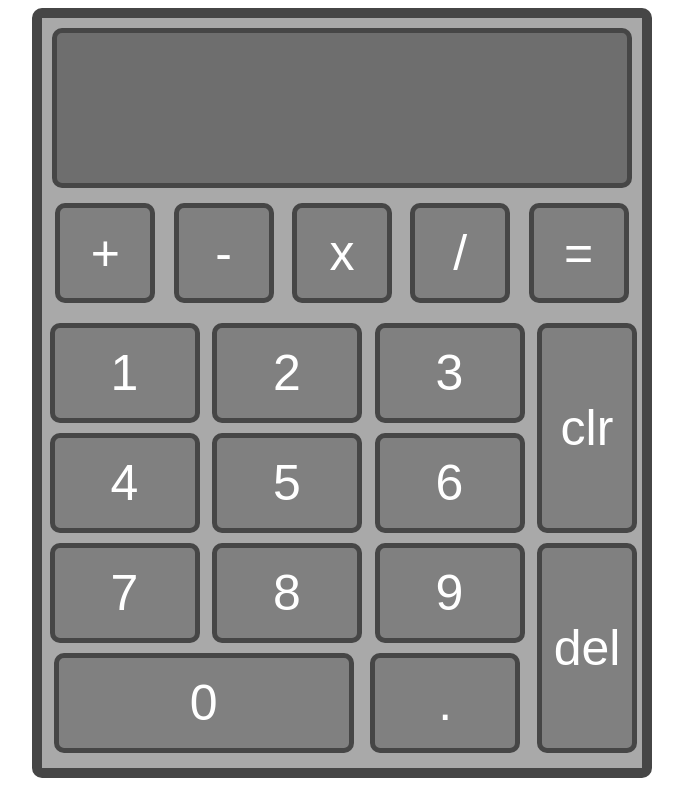
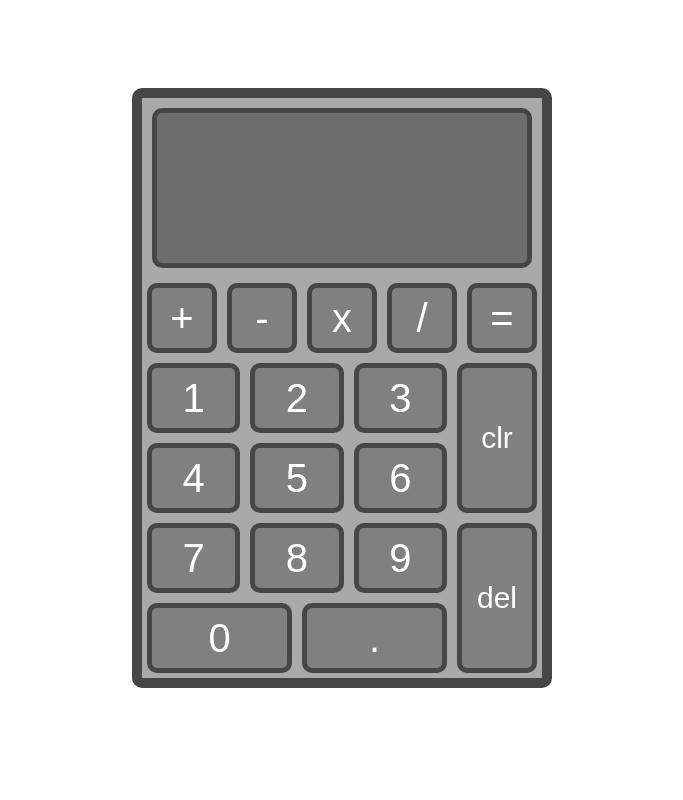
Before and after one commit to aashish-rupreja/calculator, a plain HTML site: page index.html in a window 1280 px wide. Both pictures are taken after a click on the button "clr". Shown: the whole page, without its empty margins (298-981 px from the left). Drawn offline with Linux system fonts and the light colour scheme.

Commit message:
Reduce calculator size and make text on display wrap

```diff
--- a/app.js
+++ b/app.js
@@ -2,29 +2,38 @@ const numberKeys = Array.from(document.getElementsByClassName("number-key"));
 const operationKeys = Array.from(document.getElementsByClassName("operation-key"));
 const clearKey = document.getElementById("clear");
 const delKey = document.getElementById("del");
-const display = document.getElementById("display");
+const equalsKey = document.getElementById("equals");
+const displayExpression = document.getElementById("expression");
+const displayAnswer = document.getElementById("answer");
 
 
 clearKey.addEventListener("click", function clearDisplay(e) {
-    if (display.hasChildNodes)
-        display.innerText = "";
+    displayExpression.innerText = "";
 })
 
 delKey.addEventListener("click", function deleteCharacter(e) {
-    let updatedText = display.innerText.slice(0, -1);
-    display.innerText = "";
-    display.append(updatedText);
+    displayExpression.innerText = displayExpression.innerText.slice(0, -1);
 })
+
+equalsKey.addEventListener("click", function (e) {
+    let expression = displayExpression.textContent.split(" ");
+    expressionEvaluator(expression);
+})
+
+function expressionEvaluator(expression) {
+    // displayAnswer.textContent += expression;
+    console.log(expression.length);
+}
 
 for (numberKey of numberKeys) {
     numberKey.addEventListener("click", function putNumberOnDisplay(e) {
-        display.append(this.innerText);
+        displayExpression.textContent += `${this.textContent}`;
     })
 }
 
 for (operationKey of operationKeys) {
     operationKey.addEventListener("click", function putOperatorOnDisplay(e) {
         if (this.innerText !== "=")
-            display.append(this.innerText);
+            displayExpression.textContent += ` ${this.textContent} `;
     })
 }
--- a/index.html
+++ b/index.html
@@ -9,14 +9,17 @@
   </head>
   <body>
     <div id="calculator-body">
-      <div id="display"></div>
+      <div id="display">
+        <div id="expression"></div>
+        <div id="answer"></div>
+      </div>
       <div id="keys">
         <div id="operation-keys">
-          <button id="+" class="operation-key">+</button>
-          <button id="-" class="operation-key">-</button>
-          <button id="x" class="operation-key">x</button>
-          <button id="/" class="operation-key">/</button>
-          <button id="=" class="operation-key">=</button>
+          <button id="add" class="operation-key">+</button>
+          <button id="subtract" class="operation-key">-</button>
+          <button id="multiply" class="operation-key">x</button>
+          <button id="divide" class="operation-key">/</button>
+          <button id="equals" class="operation-key">=</button>
         </div>
         <div id="num-clear-and-delete-key-container">
           <div id="number-keys">
--- a/style.css
+++ b/style.css
@@ -1,17 +1,10 @@
-body {
-  display: flex;
-  justify-content: center;
-  align-items: center;
-}
-
+/*************************** Styles ****************************/
 #calculator-body {
   background-color: darkgray;
-  display: flex;
-  flex-direction: column;
   border: 10px solid rgb(70, 70, 70);
   border-radius: 10px;
-  width: 600px;
-  height: 750px;
+  width: 400px;
+  height: fit-content;
 }
 
 #display {
@@ -20,44 +13,83 @@ body {
   border: 5px solid rgb(70, 70, 70);
   border-radius: 10px;
   color: rgb(50, 50, 50);
-  height: 150px;
+  min-height: 150px;
+  height: fit-content;
   font-size: 90px;
+}
+
+#expression {
+  font-size: 60px;
+  height: fit-content;
+  overflow-wrap: break-word;
+}
+
+#answer {
+  font-size: 80px;
 }
 
 button {
   background-color: gray;
   border: 5px solid rgb(70, 70, 70);
   border-radius: 10px;
-  font-size: 50px;
+  font-size: 40px;
   color: white;
-  text-align: center;
-  width: 100px;
-  height: 100px;
+  height: 70px;
   margin: 5px;
 }
+
+#number-keys button {
+  width: 90px;
+}
+
+#number-keys #zero {
+  width: 190px;
+}
+
+#clear-and-delete-keys button {
+  width: 80px;
+  font-size: 30px;
+  text-align: center;
+}
+
+button:hover {
+  background-color: rgb(110, 110, 110);
+}
+/*************************** Styles ****************************/
+
+/*************************** Flex ****************************/
+body {
+  height: 95vh;
+  display: flex;
+  justify-content: center;
+  align-items: center;
+}
+
+button {
+  display: flex;
+  flex: 1 1 70px;
+  justify-content: center;
+  align-items: center;
+}
+
+#calculator-body {
+  display: flex;
+  flex-direction: column;
+}
+
+#display {
+  display: flex;
+  flex-direction: column;
+}
+
+/* #expression,
+#answer {
+  display: flex;
+} */
 
 #keys {
   display: flex;
   flex-direction: column;
-  gap: 10px;
-}
-
-#num-clear-and-delete-key-container {
-  display: flex;
-}
-
-#number-keys {
-  display: flex;
-  justify-content: space-evenly;
-  flex-wrap: wrap;
-}
-
-#number-keys button {
-  width: 150px;
-}
-
-#number-keys #zero {
-  width: 300px;
 }
 
 #operation-keys {
@@ -68,12 +100,17 @@ button {
 #clear-and-delete-keys {
   display: flex;
   flex-direction: column;
+  flex-grow: 1;
 }
 
-#clear-and-delete-keys button {
-  height: 210px;
+#number-keys {
+  display: flex;
+  justify-content: space-evenly;
+  align-items: center;
+  flex-wrap: wrap;
 }
 
-button:hover {
-  background-color: rgb(110, 110, 110);
+#num-clear-and-delete-key-container {
+  display: flex;
 }
+/*************************** Flex ****************************/
```
